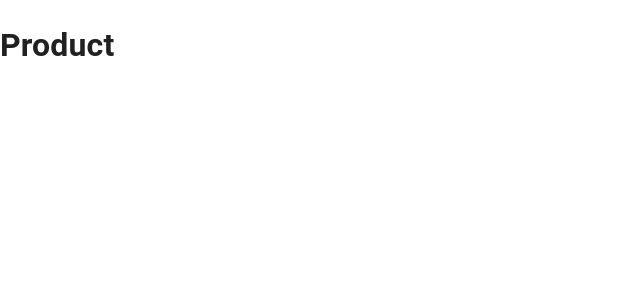
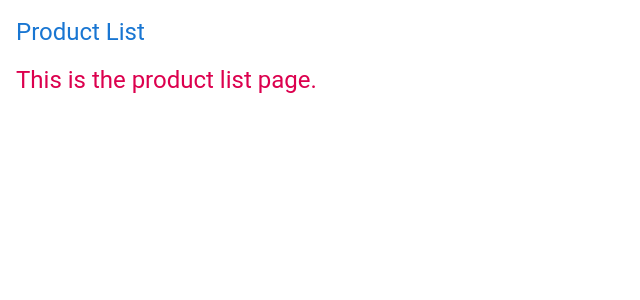
Before and after one commit to Maxzimmerman/sample, a React (Create React App) app: page /product in a window 1280 px wide. Shown: the top 300 px of the page, without its empty margins (0-640 px from the left). Built offline with nearby package versions, Linux system fonts and the light colour scheme.

Commit message:
feat: used styles in product.tsx

```diff
--- a/src/modules/products/Product.tsx
+++ b/src/modules/products/Product.tsx
@@ -1,7 +1,16 @@
+import { Box, Typography, useTheme } from "@mui/material";
+
 export default function Product() {
+    const theme = useTheme();
+
     return (
-        <div>
-            <h1>Product</h1>
-        </div>
+       <Box sx={{ p:2, bgcolor: 'background.paper' }}>
+            <Typography variant="h5" sx={{ color: 'primary.main', mb: 2 }}>
+                Product List
+            </Typography>
+            <Typography variant="h5" sx={{ color: theme.colors.secondary, mb: 2 }}>
+                This is the product list page.
+            </Typography>
+       </Box>
     )
 }
```
